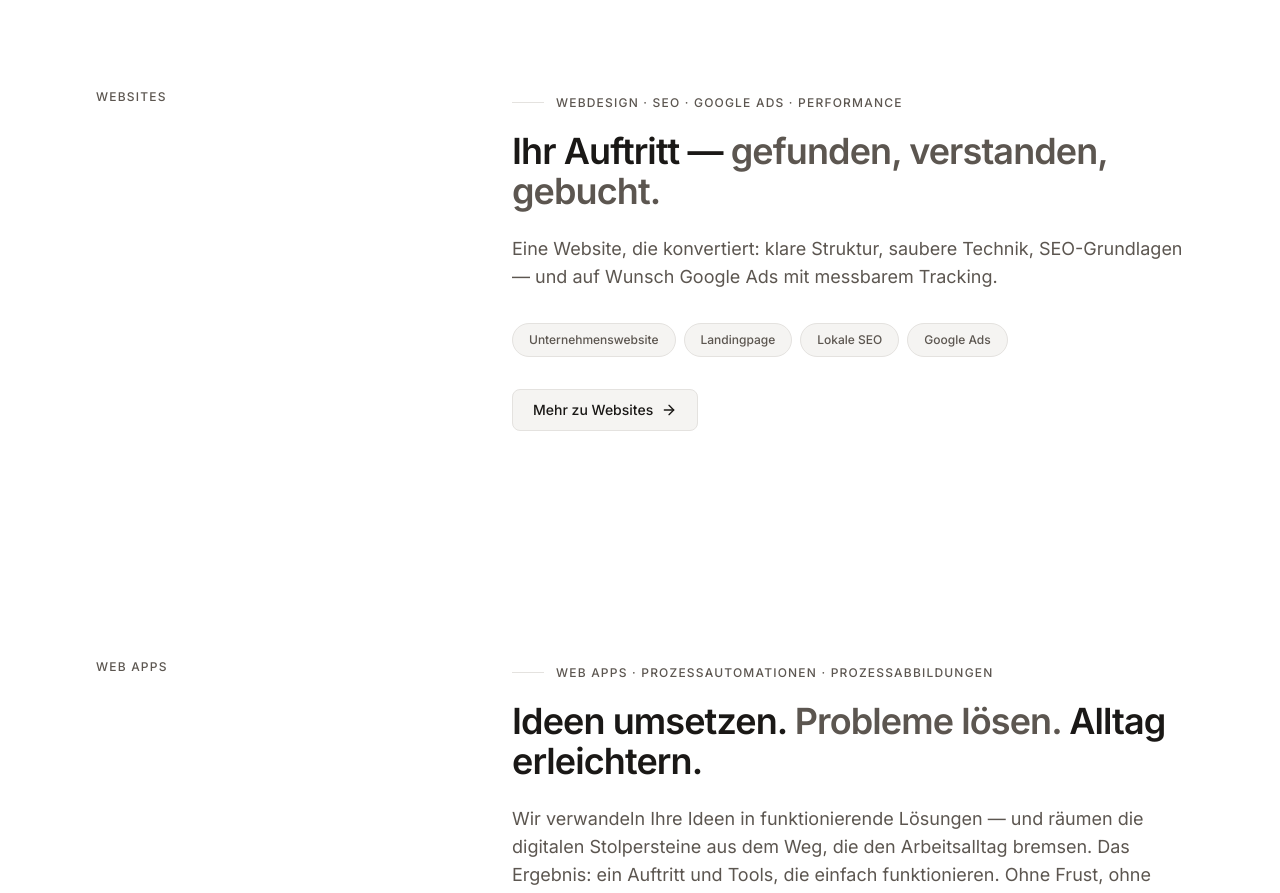
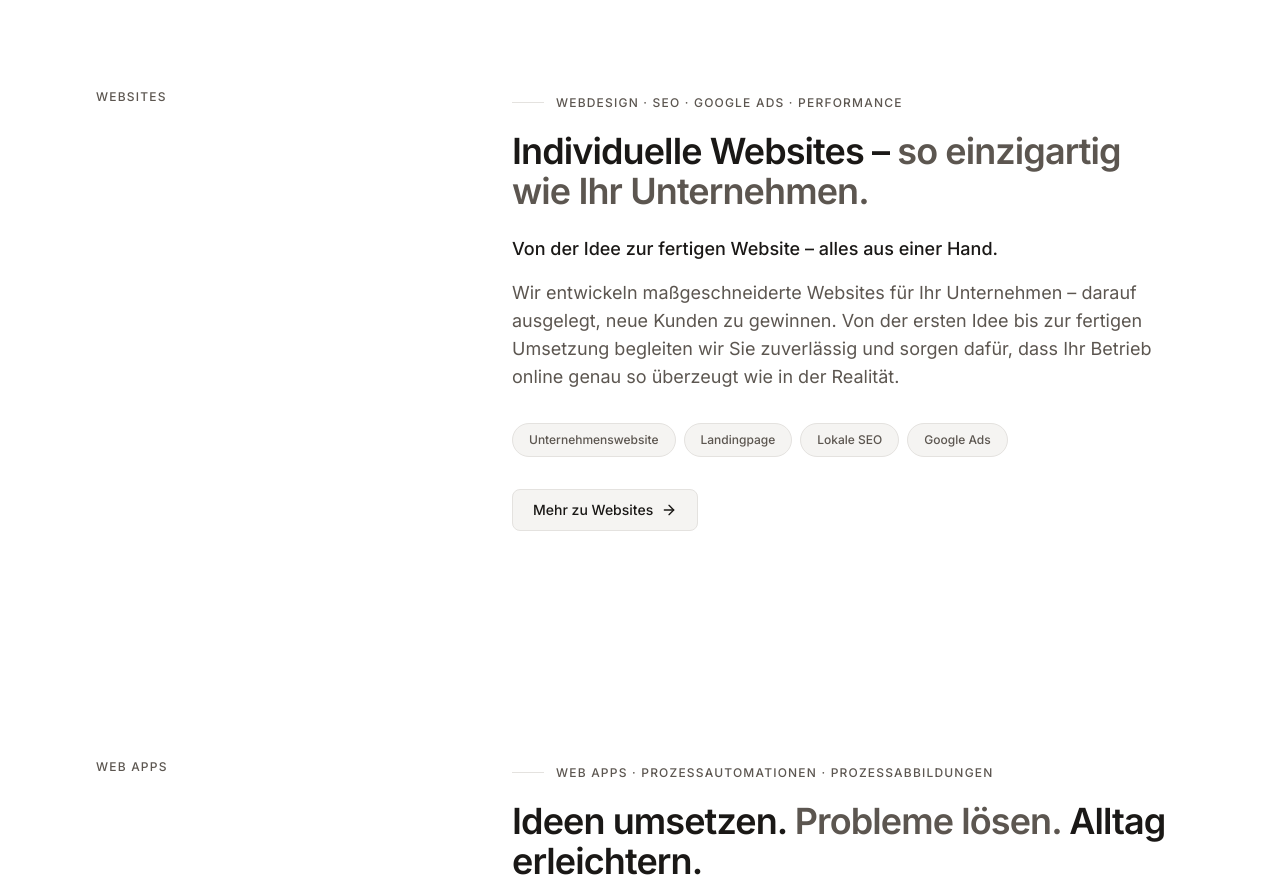
Before and after one commit to Christof999/csoftware, a React (Vite) app: page / in a window 1280 px wide. Shown: the part 800-1693 px from the top of the page. Built offline with nearby package versions, Linux system fonts and the light colour scheme.

Commit message:
content(home): neuen Websites-Text auf der Startseite
H2, Unterzeile und Absatz nach Kundenvorgabe; zweiter Absatz als
eigener Absatz mit bestehender Typografie.

Co-authored-by: Christof999 <Christof999@users.noreply.github.com>

```diff
--- a/src/components/home/HomeWebsites.tsx
+++ b/src/components/home/HomeWebsites.tsx
@@ -45,23 +45,33 @@ export function HomeWebsites() {
               variants={fadeInUp}
               className="mt-5 font-display text-3xl font-semibold leading-tight tracking-tight text-gallery-ink sm:text-4xl sm:leading-[1.12] dark:text-stone-100"
             >
-              Ihr Auftritt —{' '}
+              Individuelle Websites –{' '}
               <span className="text-shell-muted dark:text-stone-500">
-                gefunden, verstanden, gebucht.
+                so einzigartig wie Ihr Unternehmen.
               </span>
             </motion.h2>
 
             <motion.p
               custom={3}
               variants={fadeInUp}
-              className="mt-6 text-base leading-relaxed text-shell-muted sm:text-lg dark:text-stone-400"
+              className="mt-6 text-base font-medium leading-relaxed text-gallery-ink sm:text-lg dark:text-stone-200"
             >
-              Eine Website, die konvertiert: klare Struktur, saubere Technik,
-              SEO-Grundlagen — und auf Wunsch Google Ads mit messbarem Tracking.
+              Von der Idee zur fertigen Website – alles aus einer Hand.
+            </motion.p>
+
+            <motion.p
+              custom={4}
+              variants={fadeInUp}
+              className="mt-4 text-base leading-relaxed text-shell-muted sm:text-lg dark:text-stone-400"
+            >
+              Wir entwickeln maßgeschneiderte Websites für Ihr Unternehmen – darauf
+              ausgelegt, neue Kunden zu gewinnen. Von der ersten Idee bis zur
+              fertigen Umsetzung begleiten wir Sie zuverlässig und sorgen dafür,
+              dass Ihr Betrieb online genau so überzeugt wie in der Realität.
             </motion.p>
 
             <motion.div
-              custom={4}
+              custom={5}
               variants={fadeInUp}
               className="mt-8 flex flex-wrap gap-2"
             >
@@ -75,7 +85,7 @@ export function HomeWebsites() {
               ))}
             </motion.div>
 
-            <motion.div custom={5} variants={fadeInUp} className="mt-8">
+            <motion.div custom={6} variants={fadeInUp} className="mt-8">
               <Link
                 to="/leistungen#chapter-01"
                 className="inline-flex items-center gap-2 rounded-lg border border-gallery-line bg-gallery-bg px-5 py-2.5 text-sm font-medium text-gallery-ink transition hover:border-stone-400 dark:border-stone-700 dark:bg-stone-900 dark:text-stone-300 dark:hover:border-stone-500 dark:hover:text-white"
```
